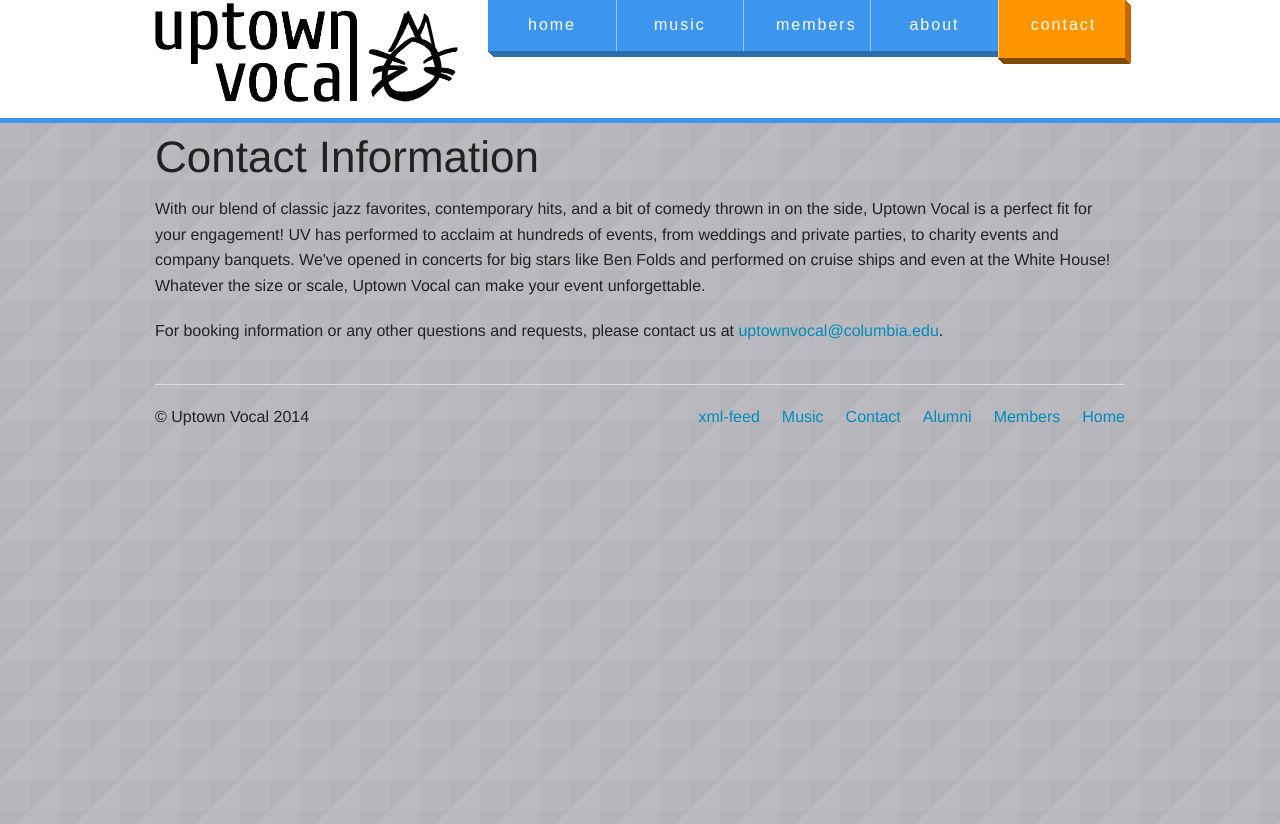
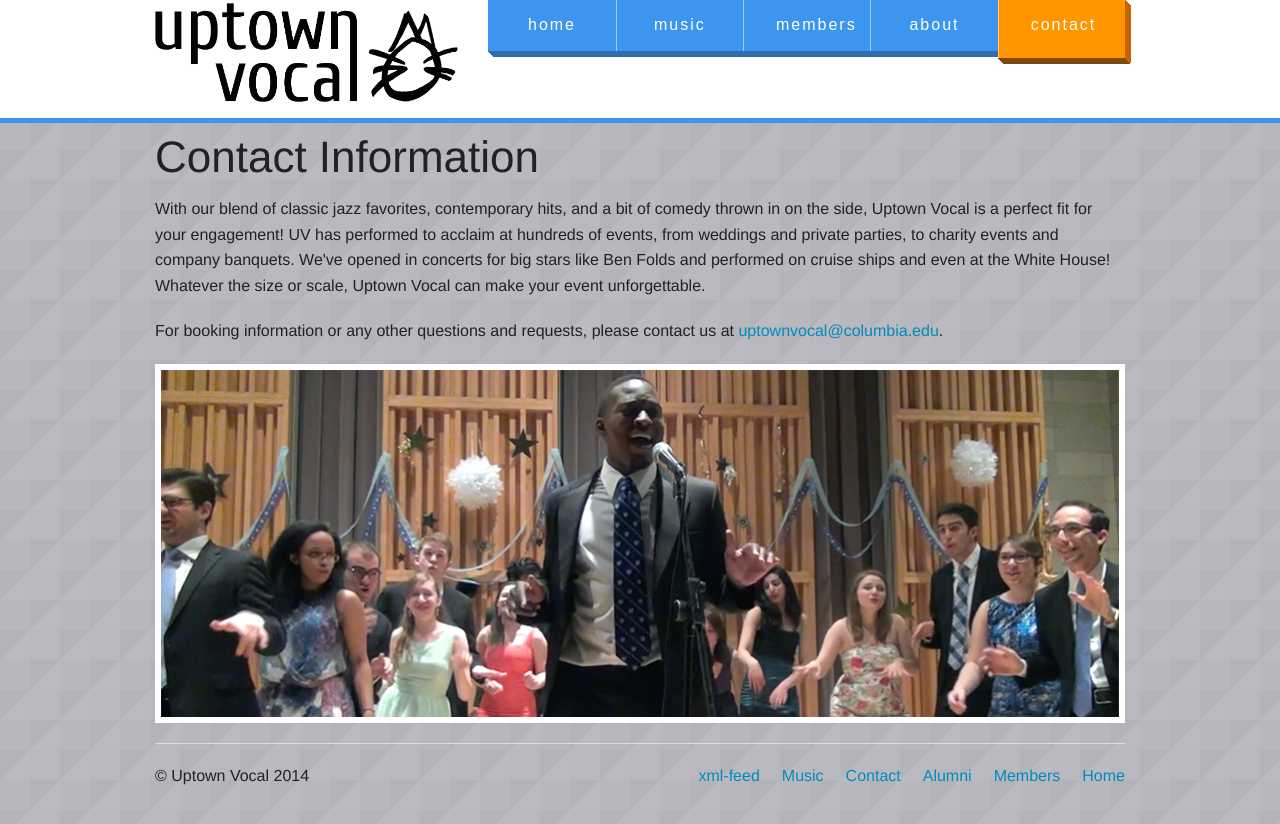
Before and after one commit to uptownvocal/uptownvocal.github.io, a Jekyll site: the page built from contact/index.html, in a window 1280 px wide. Shown: the top 824 px of the page. Built offline with Jekyll 4.4.1, drawn with Linux system fonts in a browser that asks for light colours; some web fonts are replaced.

Commit message:
Contact Banner

```diff
--- a/assets/css/style.css
+++ b/assets/css/style.css
@@ -261,6 +261,12 @@ body {
 
 /* ============ RESPONSIVENESS ============ */
 
+.contact-banner img {
+  border: solid white 6px;
+}
+
+/* ============ RESPONSIVENESS ============ */
+
 @media only screen and (max-width: 640px) {
   .current-tab, .navbutton {
     padding-left: .6rem;
--- a/contact/index.html
+++ b/contact/index.html
@@ -12,5 +12,10 @@ footer: true
 
     <p>For booking information or any other questions and requests, please contact us at <a href="mailto:uptownvocal@columbia.edu">uptownvocal@columbia.edu</a>.</p>
   </div>
+</div>
 
+<div class="row">
+  <div class="large-12 contact-banner columns">
+    <img src="{{ site.imgurl }}/banner.png"></img>
+  </div>
 </div>
```
Also changed, not shown: assets/img/banner.png (added).
